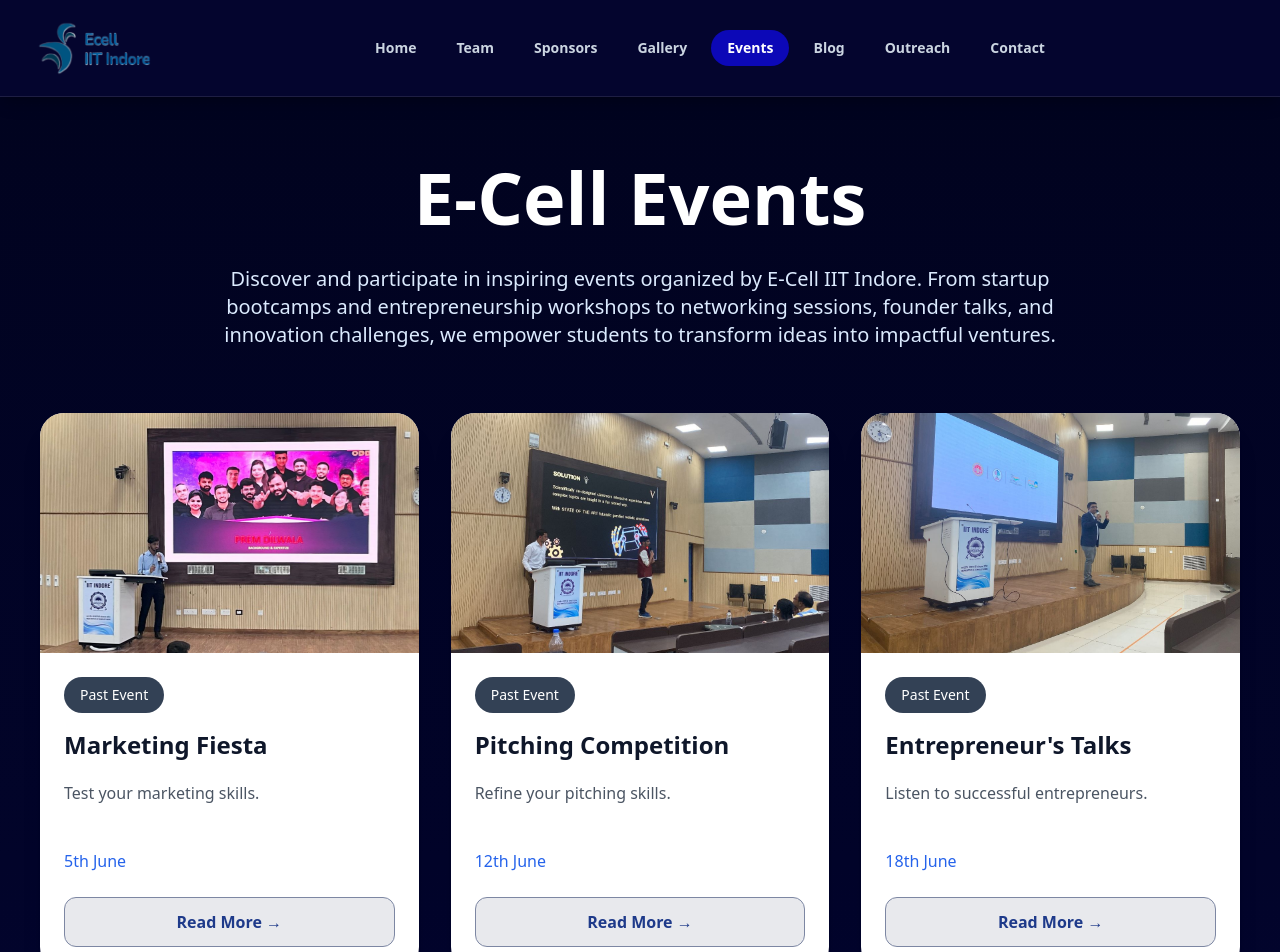
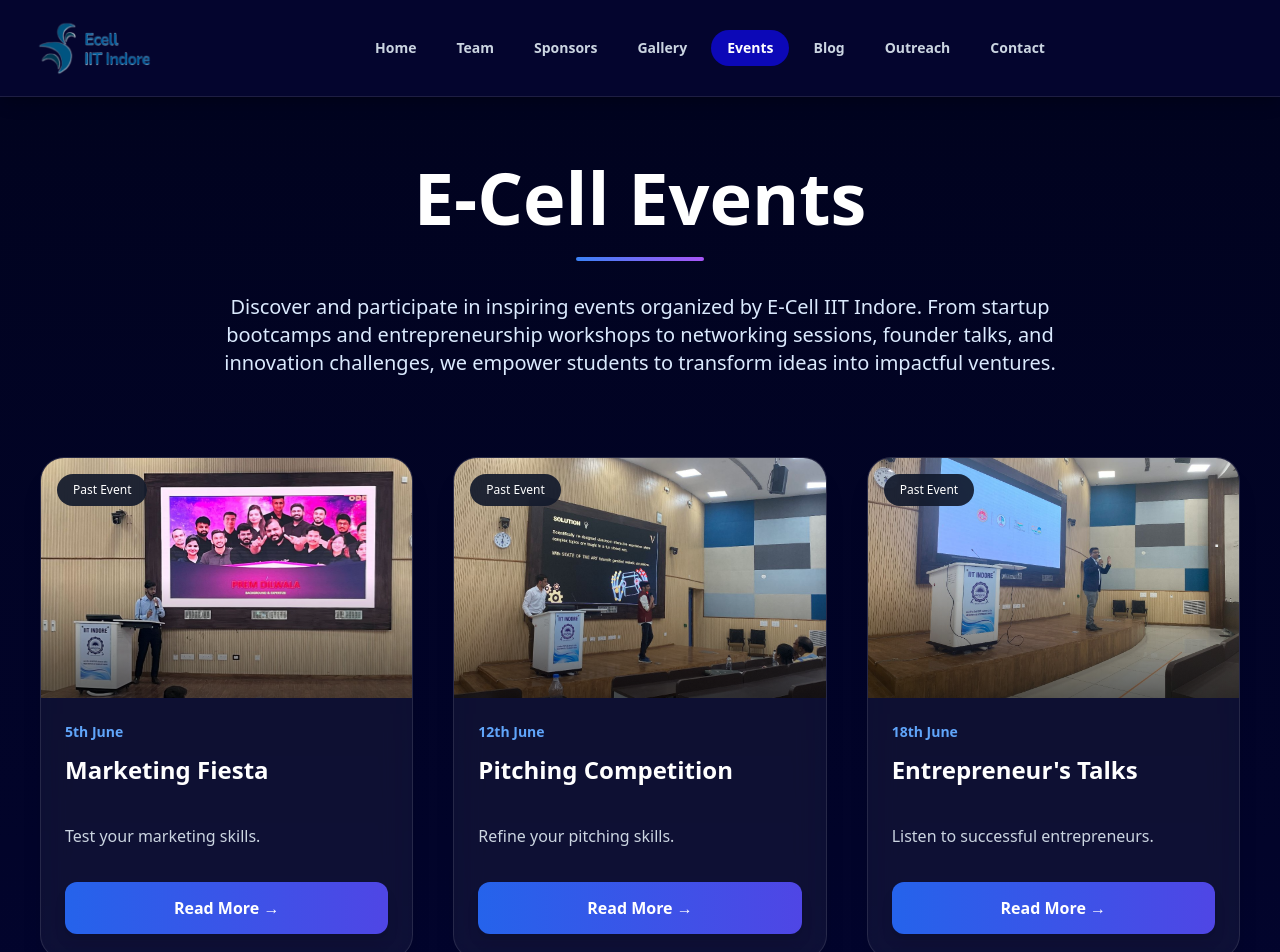
Before and after one commit to AnandVivek-iiti/Ecell-IITI, a React (Vite) app: page /events in a window 1280 px wide. Shown: the top 952 px of the page. Built offline with nearby package versions, Linux system fonts and the light colour scheme.

Commit message:
Event page updated

```diff
--- a/package.json
+++ b/package.json
@@ -21,6 +21,7 @@
     "axios": "^1.13.1",
     "class-variance-authority": "^0.7.1",
     "clsx": "^2.1.1",
+    "framer-motion": "^12.40.0",
     "fs-extra": "^11.3.2",
     "glob": "^11.0.3",
     "icons-react": "^3.7.1",
--- a/src/App.jsx
+++ b/src/App.jsx
@@ -15,6 +15,7 @@ import Contact from './pages/Contact'
 import Events from './pages/Events'
 import Blog from './pages/Blog'
 import BlogDetails from './pages/BlogDetails'
+import EventDetails from "./pages/EventDetails";
 
 function AppContent() {
   const location = useLocation()
@@ -45,6 +46,8 @@ function AppContent() {
           <Route path="/contact" element={<Contact />} />
           <Route path="*" element={<Home />} />
           <Route path="/blog/:id" element={<BlogDetails />} />
+          <Route path="/events" element={<Events />} />
+          <Route path="/events/:id" element={<EventDetails />} />
         </Routes>
       </main>
 
--- /dev/null
+++ b/src/pages/EventDetails.jsx
@@ -0,0 +1,68 @@
+import React from "react";
+import { useParams, Link } from "react-router-dom";
+import { events } from "../Data/event";
+
+const EventDetails = () => {
+  const { id } = useParams();
+
+  const event = events.find(
+    (item) => item.id === parseInt(id)
+  );
+
+  if (!event) {
+    return (
+      <div className="min-h-screen flex items-center justify-center bg-[#01031F] text-white">
+        <h1 className="text-3xl font-bold">Event Not Found</h1>
+      </div>
+    );
+  }
+
+  return (
+    <div className="min-h-screen bg-gradient-to-b from-[#01031F] via-[#02042A] to-[#03053A] px-6 py-12">
+      <div className="max-w-6xl mx-auto">
+
+        {/* Back Button */}
+        <Link
+          to="/events"
+          className="inline-flex items-center gap-2 text-blue-300 hover:text-white transition mb-10"
+        >
+          ← Back to Events
+        </Link>
+
+        {/* Event Title */}
+        <h1 className="text-4xl md:text-6xl font-bold tracking-tight text-white mb-4">
+  {event.title}
+</h1>
+
+        {/* Date */}
+        <div className="inline-block bg-[#0C08B7]/20 border border-[#7995CD]/30 text-[#AFC2FF] px-4 py-2 rounded-full mb-10">
+  {event.date}
+</div>
+
+        {/* Image */}
+        <div className="overflow-hidden rounded-3xl shadow-2xl mb-10">
+  <img
+    src={event.image}
+    alt={event.title}
+    className="w-full h-[220px] md:h-[380px] object-cover"
+  />
+
+        </div>
+
+        {/* Description */}
+        <div className="bg-white/5 backdrop-blur-sm border border-white/10 rounded-3xl p-8 md:p-12">
+          <h2 className="text-2xl md:text-3xl font-semibold text-white mb-8">
+            About This Event
+          </h2>
+
+          <p className="text-gray-300 text-lg leading-10 whitespace-pre-line">
+            {event.fullDesc}
+          </p>
+        </div>
+
+      </div>
+    </div>
+  );
+};
+
+export default EventDetails;
--- a/src/pages/Events.jsx
+++ b/src/pages/Events.jsx
@@ -1,17 +1,20 @@
-import React, { useState, useEffect } from "react";
+import React from "react";
 import { events } from "../Data/event";
-
+import { useNavigate } from "react-router-dom";
+import { ArrowRight } from "lucide-react";
 
 const Events = () => {
-  const [selectedEvent, setSelectedEvent] = useState(null);
+  const navigate = useNavigate();
 
   return (
-    <div className="min-h-screen bg-gradient-to-b from-[#01031F] via-[#02042A] to-[#03053A] py-16 px-7 md:px-10">
+    <div className="min-h-screen bg-gradient-to-b from-[#01031F] via-[#02042A] to-[#03053A] py-16 px-6 md:px-10">
       {/* Hero Section */}
-      <div className="text-center mb-16">
-       <h1 className="text-4xl md:text-7xl font-bold text-white">
+      <div className="text-center mb-20">
+        <h1 className="text-5xl md:text-7xl font-bold text-white">
           E-Cell Events
         </h1>
+
+        <div className="w-32 h-1 bg-gradient-to-r from-blue-500 to-purple-500 mx-auto mt-6 rounded-full"></div>
 
         <p className="max-w-4xl mx-auto mt-8 text-lg md:text-xl text-blue-100 leading-relaxed">
           Discover and participate in inspiring events organized by E-Cell IIT
@@ -22,36 +25,82 @@ const Events = () => {
       </div>
 
       {/* Event Cards */}
-      <div className="max-w-7xl mx-auto grid grid-cols-1 md:grid-cols-2 lg:grid-cols-3 gap-8">
+      <div className="max-w-7xl mx-auto grid grid-cols-1 md:grid-cols-2 lg:grid-cols-3 gap-10">
         {events.map((event) => (
           <div
             key={event.id}
-            className="bg-white rounded-3xl overflow-hidden shadow-xl hover:shadow-2xl hover:-translate-y-1 transition-all duration-300 flex flex-col"
+            className="
+              group
+              overflow-hidden
+              rounded-3xl
+              bg-white/5
+              backdrop-blur-lg
+              border border-white/10
+              shadow-xl
+              hover:shadow-blue-500/20
+              hover:-translate-y-3
+              transition-all
+              duration-500
+              flex
+              flex-col
+            "
           >
+            {/* Image */}
+            <div className="overflow-hidden relative">
               <img
                 src={event.image}
                 alt={event.title}
-              className="w-full h-60 object-cover"
+                className="
+                  w-full
+                  h-60
+                  object-cover
+                  transition-transform
+                  duration-700
+                  group-hover:scale-110
+                "
               />
 
-            <div className="p-6">
-              <div className="inline-block bg-slate-700 text-white text-sm px-4 py-2 rounded-full mb-4">
+              <div className="absolute inset-0 bg-gradient-to-t from-black/60 via-transparent to-transparent"></div>
+
+              <span className="absolute top-4 left-4 bg-[#0F172A]/90 text-white text-xs px-4 py-2 rounded-full font-medium backdrop-blur-md">
                 Past Event
+              </span>
             </div>
 
-              <h3 className="text-2xl font-bold text-slate-900 mb-3 h-10 flex items-start">
+            {/* Content */}
+            <div className="p-6 flex flex-col flex-1">
+              <p className="text-blue-400 text-sm font-semibold mb-3">
+                {event.date}
+              </p>
+
+              <h3 className="text-2xl font-bold text-white mb-1 min-h-[64px]">
                 {event.title}
               </h3>
 
-              <p className="text-gray-600 h-12 line-clamp-3 mb-5">
+              <p className="text-slate-300 leading-7 flex-1">
                 {event.shortDesc}
               </p>
 
-              <p className="text-blue-600 font-medium mb-6">{event.date}</p>
-
+              {/* Button */}
               <button
-  onClick={() => setSelectedEvent(event)}
-  className="mt-auto w-full py-3 rounded-xl bg-[#e8e9ed] text-blue-900 font-semibold border border-[#7d87a3] hover:bg-[#6982c9] transition-all duration-300"
+                onClick={() => navigate(`/events/${event.id}`)}
+                className="
+                  mt-8
+                  w-full
+                  py-3.5
+                  rounded-xl
+                  font-semibold
+                  text-white
+                  bg-gradient-to-r
+                  from-blue-600
+                  to-indigo-600
+                  hover:from-blue-500
+                  hover:to-purple-600
+                  transition-all
+                  duration-300
+                  shadow-lg
+                  hover:shadow-blue-500/40
+                "
               >
                 Read More →
               </button>
@@ -59,49 +108,6 @@ const Events = () => {
           </div>
         ))}
       </div>
-{/*Modal for selected event */}
-
-{/* {selectedEvent && (
-  <div className="fixed inset-0 z-[9999] bg-black/70 flex items-center justify-center p-4">
-
-    <div
-      className="bg-white rounded-3xl w-full max-w-5xl max-h-[90vh] overflow-y-auto"
-      onClick={(e) => e.stopPropagation()}
-    >
-      <div className="sticky top-0 bg-white border-b p-6 flex justify-between items-center">
-        <h2 className="text-3xl font-bold">
-          {selectedEvent.title}
-        </h2>
-
-        <button
-          onClick={() => setSelectedEvent(null)}
-          className="text-4xl"
-        >
-          ×
-        </button>
-      </div>
-
-      <img
-        src={selectedEvent.image}
-        alt={selectedEvent.title}
-        className="w-full h-96 object-cover"
-      />
-
-      <div className="p-8">
-        <p className="text-blue-600 font-semibold mb-4">
-          {selectedEvent.date}
-        </p>
-
-        <p className="text-gray-700 leading-8 text-lg">
-          {selectedEvent.fullDesc}
-        </p>
-      </div>
-    </div>
-
-  </div>
-)} */}
-
-
     </div>
   );
 };
```
Also changed, not shown: 1 other file (tests, documents, lock files or other folders). Lines whose indentation alone changed are shown as unchanged.
